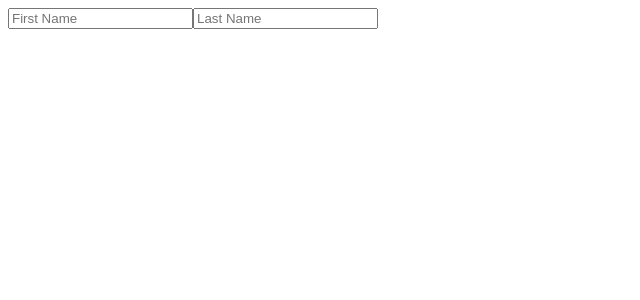
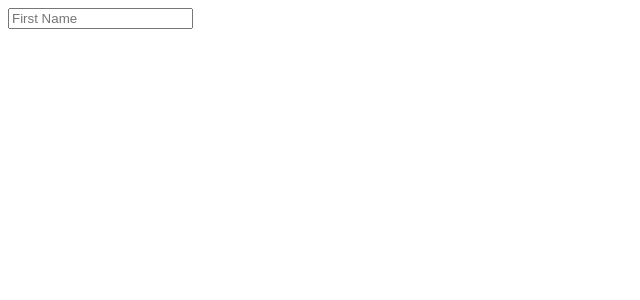
Before and after one commit to HarikaPenukonda/props-tutorial-2, a React (Create React App) app: page / in a window 1280 px wide. Shown: the top 300 px of the page, without its empty margins (0-640 px from the left). Built offline with nearby package versions, Linux system fonts and the light colour scheme.

Commit message:
HTML forms vs React forms

```diff
--- a/src/react-forms/MyForm.js
+++ b/src/react-forms/MyForm.js
@@ -1,30 +1,18 @@
 import React from "react";
 
-export default function MyApp(){
-    const [firstName, setFirstName] = React.useState("")
-    const [lastName, setLastName] = React.useState("")
+export default function MyForm(){
 
-     /* Challenge : Track the applicants last name as well */
 
-    function handleFirstNameChange(event){
-        setFirstName(event.target.value)
-    }
-    function handleLastNameChange(event){
-        setLastName(event.target.value)
-    }
     return(
-        <form>
+        <div>
+            <form>
             <input
                 type="text"
                 placeholder="First Name"
-                onChange={handleFirstNameChange}
-            />
-            <input
-                type="text"
-                placeholder="Last Name"
-                onChange={handleLastNameChange}
             />
         </form>
+        </div>
+
     )
 }
 
@@ -39,3 +27,27 @@ export default function MyApp(){
     - When we type a in input it logs "a" as we are logging the current value on every keystroke of that specific
     input box
 */
+
+/*
+    React Forms vs Forms
+       In the old days, we would create a form in our html and we would give it an
+       action which had the url usually of some kind of php file that would process our request
+       form, we would give it a method (post) and when our form was submitted through some sort of
+       submit button, php would pick everything up from there and process the data from the form.
+
+       In our vanilla javascript, the selector gets the form, it adds a submit event listener and the
+       function that runs whenever the form is submitted would simply gather all the values together and
+       then submit it an api somehow.
+
+       when we are submitting our form, it would gather all the data immediately at the very
+       end of the process and then submit it immediately after gathering it.
+
+       ** How is this different from react?
+       The main difference in react is that instead of waiting until the very end of the process and
+       filling out the form when the form is submitted and then gathering the data.
+       instead what we do is we create state and every keystorke change or checkbox change or radio change or button
+       change whatever it might be, we update state and therefore we are watching these inputs every keystroke or every
+       change that's made to our form then when the time to submit comes there is no more work really to be done we already
+       have gathered the data and we simply submit that to our api and pass in the state that we have been tracking all along
+
+*/
```
